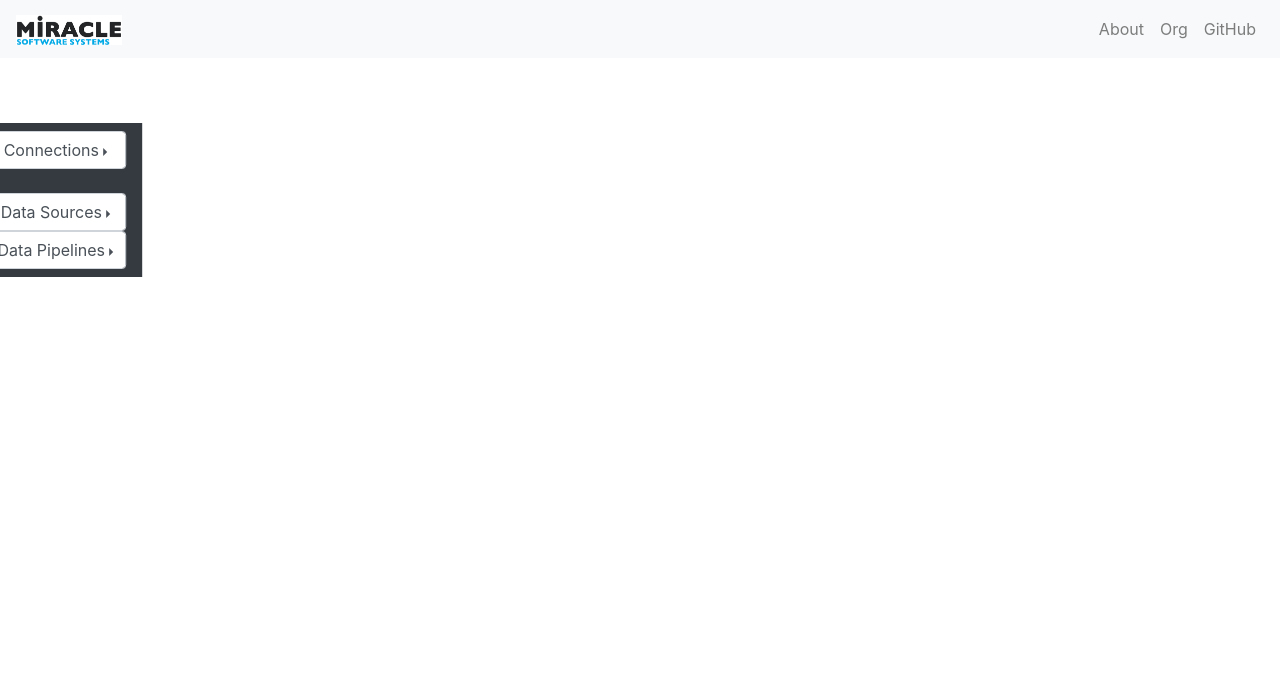
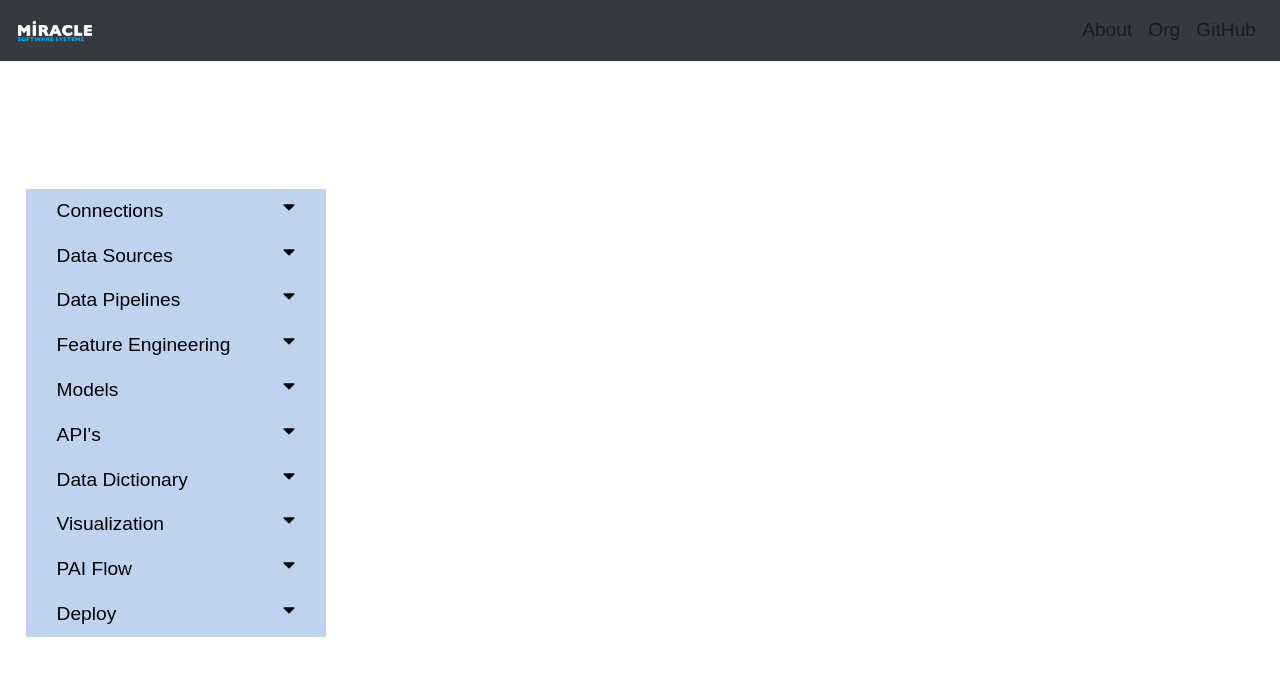
Before and after one commit to Karun27/AIPaaS, a React (Create React App) app: page /Project in a window 1280 px wide. Shown: the top 676 px of the page. Built offline with nearby package versions, Linux system fonts and the light colour scheme.

Commit message:
Add project detail info

```diff
--- a/package.json
+++ b/package.json
@@ -3,12 +3,17 @@
   "version": "0.1.0",
   "private": true,
   "dependencies": {
+    "@fortawesome/fontawesome-svg-core": "^1.2.25",
+    "@fortawesome/free-solid-svg-icons": "^5.11.2",
+    "@fortawesome/react-fontawesome": "^0.1.7",
     "axios": "^0.19.0",
     "bootstrap": "^4.3.1",
+    "mdbreact": "^4.22.0",
     "paginate-array": "^2.1.0",
     "react": "^16.11.0",
     "react-background-slideshow": "^1.0.4",
     "react-bootstrap": "^1.0.0-beta.14",
+    "react-bootstrap-sidebar": "0.0.1",
     "react-circular-progressbar": "^2.0.3",
     "react-data-fetching": "^0.2.4",
     "react-dom": "^16.11.0",
--- a/src/App.css
+++ b/src/App.css
@@ -76,3 +76,25 @@ transform: translate(-50%, -50%);
 /* p{
  color:#f04a3e;
 } */
+/*---------
+-----------*/
+
+#con{
+  width:300px;
+  margin-top: 10%;
+  margin-left:2%;
+  background-color: rgb(191, 211, 241);
+  height: 100%;
+  overflow: hidden;
+  direction: inherit;
+  position: relative;
+  display: block;
+  visibility: visible;
+
+
+}
+.nav-link{
+  font-family: Arial, Helvetica, sans-serif;
+  font-size: larger;
+  color:black;
+}
--- a/src/HomePage.js
+++ b/src/HomePage.js
@@ -3,7 +3,7 @@ import './App.css';
 import Navbar from './Nav.js'
 import Background from './Background';
 import {Button, Input, Card, CardText, CardTitle, Col, Row, Container,
- Modal, ModalHeader, ModalBody, ModalFooter} from 'reactstrap';
+ Modal, ModalHeader, ModalBody, ModalFooter, } from 'reactstrap';
 import Data from './axios/Data';
 import Test from './Test';
 
@@ -53,7 +53,7 @@ class HomePage extends Component {
 
       <Navbar />
       <p class="text-center">
-          <h1>AI PaaS Services</h1></p>
+           <h1 className="display-4 my-4 text-center text-muted"><b>AI PaaS</b></h1></p>
      <Container>
       <div class="row">
             <div class="circle">
--- a/src/ItemCard.js
+++ b/src/ItemCard.js
@@ -39,13 +39,13 @@ export const ItemCard = ({toggleEditing, item, onChange, index, onDelete}) => (
                 />
               </div>
               :
-              <Link to="/Register">
+              <Link to="/Project">
               <Button color="info">
 
                 <h4 className="card-title text-center">{item.name}</h4>
                 <div className="row justify-content-center mb-4">
                   <p className="card-text">
-                    <span className="badge badge-light py-2 mr-5">Type</span>
+                    <span className="badge badge-light py-2 mr-2">Type</span>
                     <span>{item.type}</span>
                   </p>
                   <p className="card-text">
--- a/src/Nav.js
+++ b/src/Nav.js
@@ -11,7 +11,7 @@ import {
   DropdownToggle,
   DropdownMenu,
   DropdownItem } from 'reactstrap';
-import image1 from './images/msoft.png';
+import image1 from './images/miracle.png';
 
 const Example = (props) => {
   const [isOpen, setIsOpen] = useState(false);
@@ -20,7 +20,7 @@ const Example = (props) => {
 
   return (
     <div>
-      <Navbar color="light" light expand="md">
+      <Navbar color="dark" light expand="md">
         <NavbarBrand href="/">
            <img src={image1} height="30"/>
         </NavbarBrand>
@@ -28,7 +28,7 @@ const Example = (props) => {
         <Collapse isOpen={isOpen} navbar>
           <Nav className="ml-auto" navbar>
             <NavItem>
-              <NavLink href="/components/">About</NavLink>
+              <NavLink href="/components/" text-color="white">About</NavLink>
             </NavItem>
             <NavItem>
               <NavLink href="/components/">Org</NavLink>
--- a/src/ProjectInfo.js
+++ b/src/ProjectInfo.js
@@ -1,187 +1,87 @@
-import React, { Component } from 'react';
+import React from "react";
 import './App.css';
+import { FontAwesomeIcon } from "@fortawesome/react-fontawesome";
+import {
+  faHome,
+  faBriefcase,
+  faPaperPlane,
+  faQuestion,
+  faImage,
+  faCopy,
+  faTimes
+} from "@fortawesome/free-solid-svg-icons";
+import SubMenu from "./SubMenu";
+import { Nav, Button } from "react-bootstrap";
+import classNames from "classnames";
 import Nav1 from './Nav';
-import Background from './Background';
-import {Button, Input, Card, CardText, CardTitle, Col, Row, Container,
- Modal, ModalHeader, ModalBody, ModalFooter, Dropdown} from 'reactstrap';
-import Data from './axios/Data';
-import {
-    Collapse,
-    Navbar,
-    NavbarToggler,
-    NavbarBrand,
-    Nav,
-    NavItem,
-    NavLink,
-    UncontrolledDropdown,
-    DropdownToggle,
-    DropdownMenu,
-    DropdownItem } from 'reactstrap';
-import Test from './Test';
 
-
-
-class ProjectInfo extends Component {
-  constructor(props) {
-    super(props);
-    this.dropdown = React.createRef();
-    this.toggle = this.toggle.bind(this);
-    this.toggle1 = this.toggle1.bind(this);
-    this.toggle2 = this.toggle2.bind(this);
-
-    this.state = {
-      dropdownOpen: false,
-      dropdownOpen1: false,
-      dropdownOpen2: false
-    };
-}
-toggle(e) {
-    this.setState(prevState => ({
-      dropdownOpen: !prevState.dropdownOpen
-    }));
-  }
-  toggle1(e) {
-    this.setState(prevState => ({
-      dropdownOpen1: !prevState.dropdownOpen1
-    }));
-  }
-  toggle2(e) {
-    this.setState(prevState => ({
-      dropdownOpen2: !prevState.dropdownOpen2
-    }));
-  }
-
-
-
+class SideBar extends React.Component {
   render() {
-
     return (
         <div>
-            <Nav1 />
- <div id="contain">
+            <Nav1/>
+      <div id="con" className={classNames("sidebar", { "is-open": this.props.isOpen })}>
+        <div className="sidebar-header">
 
-     <div class="row">
-     <Col sm={{ size: 'auto', offset: 1 }}>
+        </div>
+        <Nav class="container">
+         <SubMenu
+            title="Connections"
 
-<Navbar color="dark">
-<Nav vertical>
-        <div ref={this.dropdown}>
-        <Dropdown direction="right" isOpen={this.state.dropdownOpen} toggle={this.toggle}>
-          <DropdownToggle tag="button" type="button" className="form-control" caret>
-            Connections
-          </DropdownToggle>
-          <DropdownMenu>
-          <DropdownItem>New</DropdownItem>
-            <DropdownItem>Existing</DropdownItem>
-            <DropdownItem>Permission</DropdownItem>
-          </DropdownMenu>
-        </Dropdown>
-        </div>
-        <br></br>
-        <div ref={this.dropdown}>
-        <Dropdown direction="right" onMouseOver={this.onMouseEnter} onMouseLeave={this.onMouseLeave} isOpen={this.state.dropdownOpen1} toggle={this.toggle1}>
-          <DropdownToggle tag="button" type="button" className="form-control" caret>
-            Data Sources
-          </DropdownToggle>
-          <DropdownMenu>
-          <DropdownItem>New</DropdownItem>
-            <DropdownItem>Existing</DropdownItem>
-            <DropdownItem>Permission</DropdownItem>
-          </DropdownMenu>
-        </Dropdown>
-        </div>
-        <div ref={this.dropdown}>
-         <Dropdown direction="right" onMouseOver={this.onMouseEnter} onMouseLeave={this.onMouseLeave} isOpen={this.state.dropdownOpen2} toggle={this.toggle2}>
-          <DropdownToggle tag="button" type="button" className="form-control" caret>
-            Data Pipelines
-          </DropdownToggle>
-          <DropdownMenu>
-          <DropdownItem>New</DropdownItem>
-            <DropdownItem>Existing</DropdownItem>
-            <DropdownItem>Permission</DropdownItem>
-          </DropdownMenu>
-    </Dropdown>
-     {/* <Dropdown direction="right" onMouseOver={this.onMouseEnter} onMouseLeave={this.onMouseLeave} isOpen={this.state.dropdownOpen} toggle={this.toggle}>
-          <DropdownToggle tag="button" type="button" className="form-control" caret>
-            Feature Engineering
-          </DropdownToggle>
-          <DropdownMenu>
-          <DropdownItem>New</DropdownItem>
-            <DropdownItem>Existing</DropdownItem>
-            <DropdownItem>Permission</DropdownItem>
-          </DropdownMenu>
-        </Dropdown>
-        <Dropdown direction="right" onMouseOver={this.onMouseEnter} onMouseLeave={this.onMouseLeave} isOpen={this.state.dropdownOpen} toggle={this.toggle}>
-          <DropdownToggle tag="button" type="button" className="form-control" caret>
-            Models
-          </DropdownToggle>
-          <DropdownMenu>
-          <DropdownItem>New</DropdownItem>
-            <DropdownItem>Existing</DropdownItem>
-            <DropdownItem>Permission</DropdownItem>
-          </DropdownMenu>
-        </Dropdown>
-        <Dropdown direction="right" onMouseOver={this.onMouseEnter} onMouseLeave={this.onMouseLeave} isOpen={this.state.dropdownOpen} toggle={this.toggle}>
-          <DropdownToggle tag="button" type="button" className="form-control" caret>
-            API's
-          </DropdownToggle>
-          <DropdownMenu>
-          <DropdownItem>New</DropdownItem>
-            <DropdownItem>Existing</DropdownItem>
-            <DropdownItem>Permission</DropdownItem>
-          </DropdownMenu>
-        </Dropdown> <Dropdown direction="right" onMouseOver={this.onMouseEnter} onMouseLeave={this.onMouseLeave} isOpen={this.state.dropdownOpen} toggle={this.toggle}>
-          <DropdownToggle tag="button" type="button" className="form-control" caret>
-            Data Dictionary
-          </DropdownToggle>
-          <DropdownMenu>
-          <DropdownItem>New</DropdownItem>
-            <DropdownItem>Existing</DropdownItem>
-            <DropdownItem>Permission</DropdownItem>
-          </DropdownMenu>
-        </Dropdown>
-        <Dropdown direction="right" onMouseOver={this.onMouseEnter} onMouseLeave={this.onMouseLeave} isOpen={this.state.dropdownOpen} toggle={this.toggle}>
-          <DropdownToggle tag="button" type="button" className="form-control" caret>
-            Visualization
-          </DropdownToggle>
-          <DropdownMenu>
-          <DropdownItem>New</DropdownItem>
-            <DropdownItem>Existing</DropdownItem>
-            <DropdownItem>Permission</DropdownItem>
-          </DropdownMenu>
-        </Dropdown> <Dropdown direction="right" onMouseOver={this.onMouseEnter} onMouseLeave={this.onMouseLeave} isOpen={this.state.dropdownOpen} toggle={this.toggle}>
-          <DropdownToggle tag="button" type="button" className="form-control" caret>
-            AI Flow
-          </DropdownToggle>
-          <DropdownMenu>
-          <DropdownItem>New</DropdownItem>
-            <DropdownItem>Existing</DropdownItem>
-            <DropdownItem>Permission</DropdownItem>
-          </DropdownMenu>
-        </Dropdown>
-        <Dropdown direction="right" onMouseOver={this.onMouseEnter} onMouseLeave={this.onMouseLeave} isOpen={this.state.dropdownOpen} toggle={this.toggle}>
-          <DropdownToggle tag="button" type="button" className="form-control" caret>
-            Deploy
-          </DropdownToggle>
-          <DropdownMenu>
-          <DropdownItem>New</DropdownItem>
-            <DropdownItem>Existing</DropdownItem>
-            <DropdownItem>Permission</DropdownItem>
-          </DropdownMenu>
-        </Dropdown> */}
-      </div>
+            items={["New", "Existing", "Permission"]}
+          />
+          <SubMenu
+            title="Data Sources "
+
+            items={["New", "Existing", "Permission"]}
+          />
+           <SubMenu
+            title="Data Pipelines"
+
+            items={["New", "Existing", "Permission"]}
+          />
+          <SubMenu
+            title="Feature Engineering "
+
+            items={["New", "Existing", "Permission"]}
+          />
+           <SubMenu
+            title="Models"
+
+            items={["New", "Existing", "Permission"]}
+          />
+          <SubMenu
+            title="API's "
+
+            items={["New", "Existing", "Permission"]}
+          />
+           <SubMenu
+            title="Data Dictionary"
+
+            items={["New", "Existing", "Permission"]}
+          />
+          <SubMenu
+            title="Visualization"
+
+            items={["New", "Existing", "Permission"]}
+          />
+           <SubMenu
+            title="PAI Flow"
+
+            items={["New", "Existing", "Permission"]}
+          />
+          <SubMenu
+            title="Deploy "
+
+            items={["New", "Existing", "Permission"]}
+          />
 
 
         </Nav>
-      </Navbar>
-      </Col></div>
       </div>
-
       </div>
-
-
     );
   }
 }
 
-export default ProjectInfo;
+export default SideBar;
--- /dev/null
+++ b/src/SubMenu.js
@@ -0,0 +1,93 @@
+import React from "react";
+import { Accordion, Nav } from "react-bootstrap";
+import { FontAwesomeIcon } from "@fortawesome/react-fontawesome";
+import { faCaretDown, faCaretUp } from "@fortawesome/free-solid-svg-icons";
+import classNames from "classnames";
+import './App.css';
+
+class SubMenu extends React.Component {
+  constructor(props) {
+    super(props);
+
+    this.toggleNavbar = this.toggleNavbar.bind(this);
+    this.state = {
+      collapsed: true
+    };
+  }
+
+  toggleNavbar() {
+    this.setState({
+      collapsed: !this.state.collapsed
+    });
+  }
+
+  render() {
+    const { icon, title, items } = this.props;
+
+    return (
+        <div>
+      <Nav.Item className={classNames({ open: !this.state.collapsed })}>
+        <Accordion>
+          <Accordion.Toggle class="link"
+            as={Nav.Link}
+            eventKey="0"
+            onClick={this.toggleNavbar}
+          >
+
+            {title}
+            <FontAwesomeIcon
+              icon={this.state.collapsed ? faCaretDown : faCaretUp}
+              className="float-right"
+            />
+          </Accordion.Toggle>
+
+          <Accordion.Collapse eventKey="0">
+            <nav className="nav flex-column">
+              {items.map(item => (
+                <a
+                  className={`nav-link nav-item pl-5 ${
+                    item === "Active" ? "active" : ""
+                  } `}
+                  href="/"
+                  key={item}
+                >
+                  {item}
+                </a>
+              ))}
+            </nav>
+          </Accordion.Collapse>
+        </Accordion>
+      </Nav.Item>
+      </div>
+    );
+
+    // return (
+    //   <div>
+    //     <NavItem
+    //       onClick={this.toggleNavbar}
+    //       className={classNames({ "menu-open": !this.state.collapsed })}
+    //     >
+    //       <NavLink className="dropdown-toggle" href="#">
+    //         <FontAwesomeIcon icon={icon} className="mr-2" />
+    //         {title}
+    //       </NavLink>
+    //     </NavItem>
+    //     <Collapse
+    //       isOpen={!this.state.collapsed}
+    //       navbar
+    //       className={classNames("items-menu", {
+    //         "mb-1": !this.state.collapsed
+    //       })}
+    //     >
+    //       {items.map(item => (
+    //         <NavItem key={item} className="pl-4">
+    //           <NavLink>{item}</NavLink>
+    //         </NavItem>
+    //       ))}
+    //     </Collapse>
+    //   </div>
+    // );
+  }
+}
+
+export default SubMenu;
```
Also changed, not shown: src/images/miracle.png (added), 1 other file (tests, documents, lock files or other folders). Lines whose indentation alone changed are shown as unchanged.
